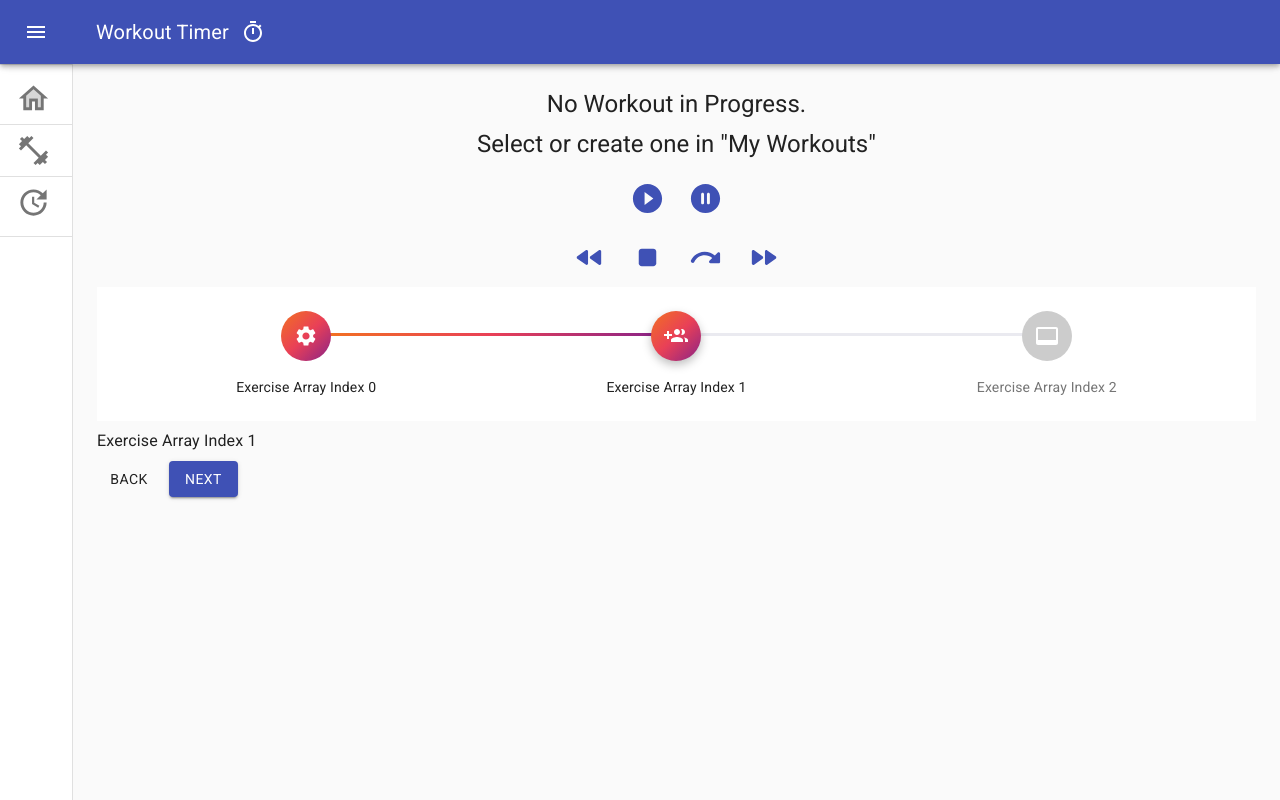
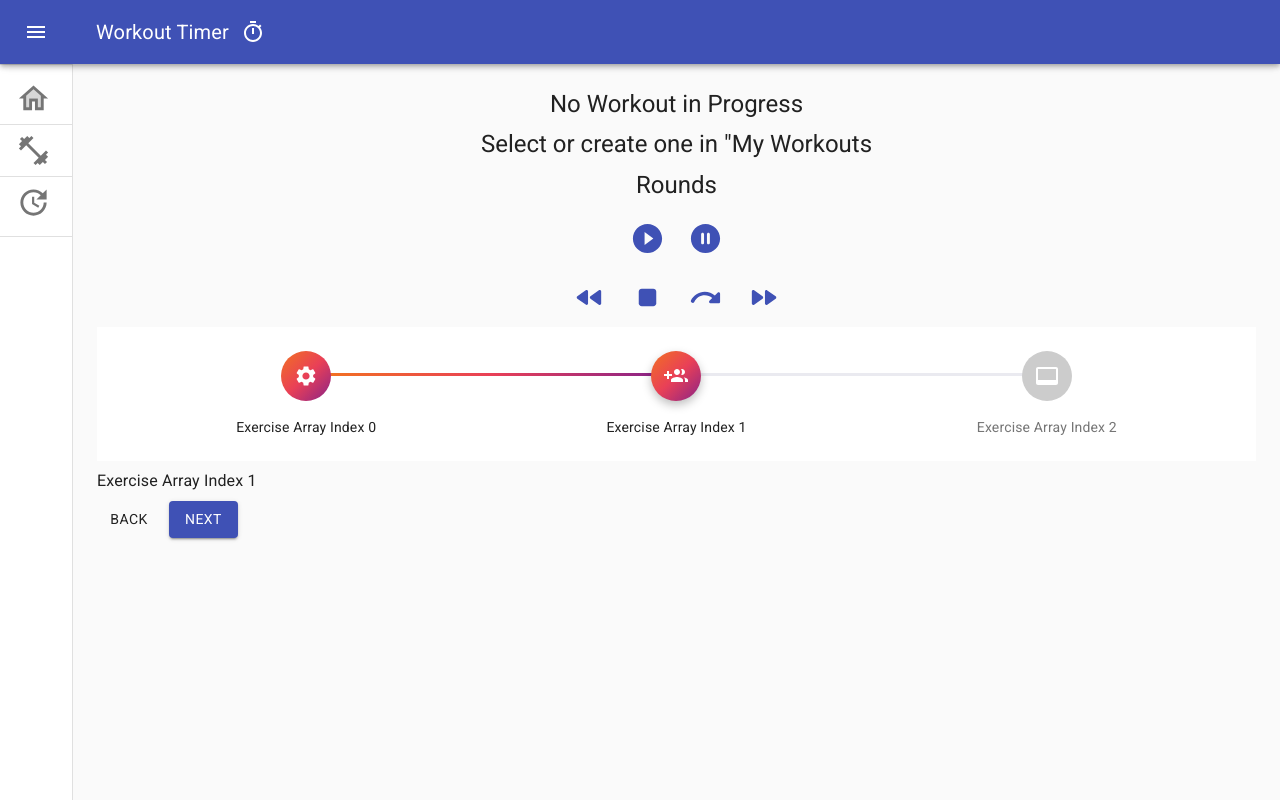
Before and after one commit to WorkoutTimer-CSC380/Workout-Timer-Frontend, a React (Create React App) app: page / in a window 1280 px wide. Built offline with nearby package versions, Linux system fonts and the light colour scheme; the HTML template or start-up script is replaced by a standard one.

Commit message:
communicating with backend

```diff
--- a/package.json
+++ b/package.json
@@ -14,6 +14,7 @@
     "@types/node": "^12.20.7",
     "@types/react": "^17.0.3",
     "@types/react-dom": "^17.0.3",
+    "class-transformer": "^0.4.0",
     "fontsource-roboto": "^4.0.0",
     "lottie-web": "^5.7.8",
     "react": "^17.0.2",
--- a/src/App.tsx
+++ b/src/App.tsx
@@ -132,8 +132,7 @@ function App() {
           <Typography variant="h6" noWrap>
             Workout Timer
           </Typography>
-          <IconButton color="inherit">
-            <TimerIcon></TimerIcon>
+          <IconButton color="inherit">   <TimerIcon></TimerIcon>
           </IconButton>
         </Toolbar>
       </AppBar>
@@ -187,7 +186,7 @@ function App() {
           </List>
           <Divider />
           <List>
-
+            {/* A JSX comment */}
           </List>
         </Drawer>
 
--- a/src/components/desktop-components/forms/ExerciseCreation.tsx
+++ b/src/components/desktop-components/forms/ExerciseCreation.tsx
@@ -10,9 +10,6 @@ const Form = withTheme(MuiTheme);
 const uiSchemea: UiSchema = {
   "name": {},
   "duration": {
-    "hours": {
-      "ui:widget": "updown"
-    },
     "minutes": {
       "ui:widget": "updown"
     },
@@ -21,9 +18,6 @@ const uiSchemea: UiSchema = {
     },
   },
   "breakDuration": {
-    "hours": {
-      "ui:widget": "updown"
-    },
     "minutes": {
       "ui:widget": "updown"
     },
@@ -60,10 +54,6 @@ const schema: JSONSchema7 = {
       type: "object",
       required: ["hours", "minutes", "seconds"],
       properties: {
-        hours: {
-          type: "integer",
-          title: "hours"
-        },
         minutes: {
           type: "integer",
           title: "minutes"
@@ -80,10 +70,6 @@ const schema: JSONSchema7 = {
       description: "Enter a break duration time",
       required: ["hours", "minutes", "seconds"],
       properties: {
-        hours: {
-          type: "integer",
-          title: "hours"
-        },
         minutes: {
           type: "integer",
           title: "minutes"
@@ -100,14 +86,15 @@ const schema: JSONSchema7 = {
 
 
 function ExerciseCreation() {
+
   return (
     <div>
 
       <Form
         schema={schema}
         uiSchema={uiSchemea}
-       //liveValidate={true}
-        onSubmit={({formData}) => alert(JSON.stringify(formData, null, 2))}
+        liveValidate={true}
+        onSubmit={({formData}) => console.log(JSON.stringify(formData, null, 2))}
       />
     </div>
 
--- a/src/components/desktop-components/forms/ExerciseCreationModal.tsx
+++ b/src/components/desktop-components/forms/ExerciseCreationModal.tsx
@@ -1,5 +1,3 @@
-
-
 import React from 'react';
 import { makeStyles, Theme, createStyles } from '@material-ui/core/styles';
 import Modal from '@material-ui/core/Modal';
@@ -7,7 +5,6 @@ import ExerciseCreation from './ExerciseCreation';
 import { Button } from '@material-ui/core';
 import Backdrop from '@material-ui/core/Backdrop';
 import Fade from '@material-ui/core/Fade';
-
 
 function getModalStyle() {
   const top = 50
--- a/src/components/desktop-components/forms/WorkoutCreation.tsx
+++ b/src/components/desktop-components/forms/WorkoutCreation.tsx
@@ -35,15 +35,26 @@ const schema: JSONSchema7 = {
     }
 };
 
+
 function WorkoutCreation() {
+
     return (
         <div>
 
             <Form
                 schema={schema}
                 uiSchema={uiSchemea}
-                //liveValidate={true}
-                onSubmit={({ formData }) => alert(JSON.stringify(formData, null, 2))}
+                liveValidate={true}
+                // localhost:3001/workouts
+                // onSubmit={  ({ formData }) => console.log(JSON.stringify(formData, null, 2)) }
+                onSubmit={({ formData }) => fetch(
+                    'http://localhost:3001/workouts', {
+                    method: 'POST',
+                    headers: { 'Content-type': 'application/json' },
+                    body: JSON.stringify(formData, null, 2)
+                })}
+
+
             />
         </div>
 
--- a/src/components/desktop-components/pages/Home.tsx
+++ b/src/components/desktop-components/pages/Home.tsx
@@ -1,7 +1,8 @@
-import {Typography } from '@material-ui/core';
+import {Button, Typography } from '@material-ui/core';
 import React from 'react';
 import TimerControls from '../../reusables/TimerControls';
 import WorkoutStepper from '../../reusables/WorkoutStepper';
+
 
 
 function Home() {
@@ -11,18 +12,26 @@ function Home() {
         align="center"
         variant="h5"
         gutterBottom>
-        No Workout in Progress.
+        No Workout in Progress
     </Typography>
 
       <Typography
         align="center"
         variant="h5"
         gutterBottom>
-        Select or create one in "My Workouts"
+        Select or create one in "My Workouts
+  </Typography>
+
+  <Typography
+        align="center"
+        variant="h5"
+        gutterBottom>
+        Rounds
   </Typography>
 
       <TimerControls></TimerControls>
       <WorkoutStepper></WorkoutStepper>
+
 
     </div>
 
--- a/src/components/desktop-components/pages/MyWorkouts.tsx
+++ b/src/components/desktop-components/pages/MyWorkouts.tsx
@@ -2,7 +2,8 @@ import React from 'react';
 import { makeStyles, createStyles, Theme } from '@material-ui/core/styles';
 import ExerciseCreationButton from '../forms/ExerciseCreationModal';
 import WorkoutCreationButton from '../forms/WorkoutCreationModal';
-import { ButtonGroup, Grid, Typography } from '@material-ui/core';
+import { Button, ButtonGroup, Grid, Typography } from '@material-ui/core';
+import { plainToClass } from "class-transformer";
 
 
 const useStyles = makeStyles((theme: Theme) =>
@@ -20,6 +21,15 @@ const useStyles = makeStyles((theme: Theme) =>
   }),
 );
 
+
+function testFunc(){
+  fetch('http://localhost:3001/workouts')
+  .then(response => response.json())
+  .then(data => console.log(data));
+}
+
+
+
 function MyWorkouts() {
   const classes = useStyles();
 
@@ -34,6 +44,10 @@ function MyWorkouts() {
       <div className={classes.root}>
         <WorkoutCreationButton></WorkoutCreationButton>
       </div>
+
+      <Button variant="contained" color="primary" className={classes.root} onClick={() => testFunc()}>
+          Fetch
+      </Button>
     </div>
   );
 }
```
Also changed, not shown: 2 other files (tests, documents, lock files or other folders).
